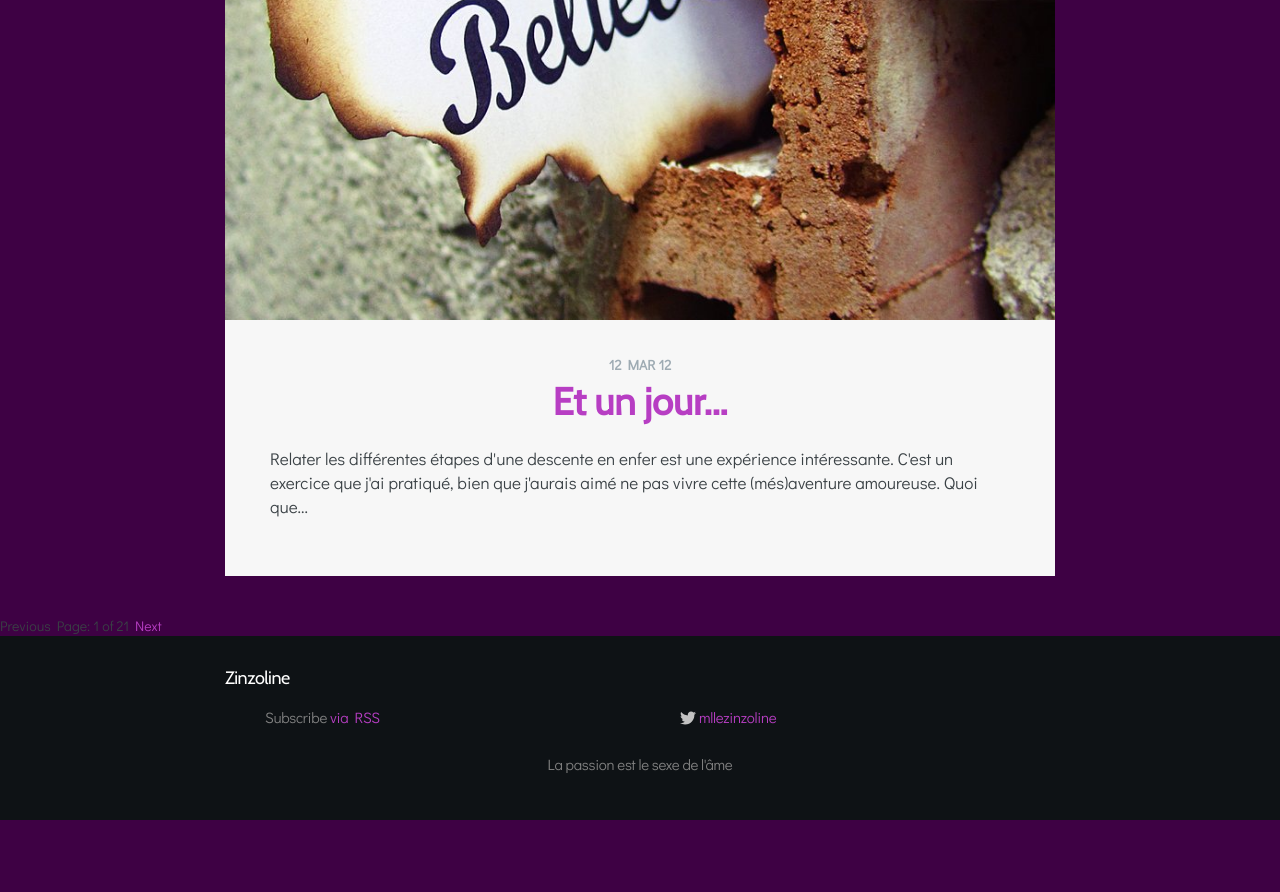
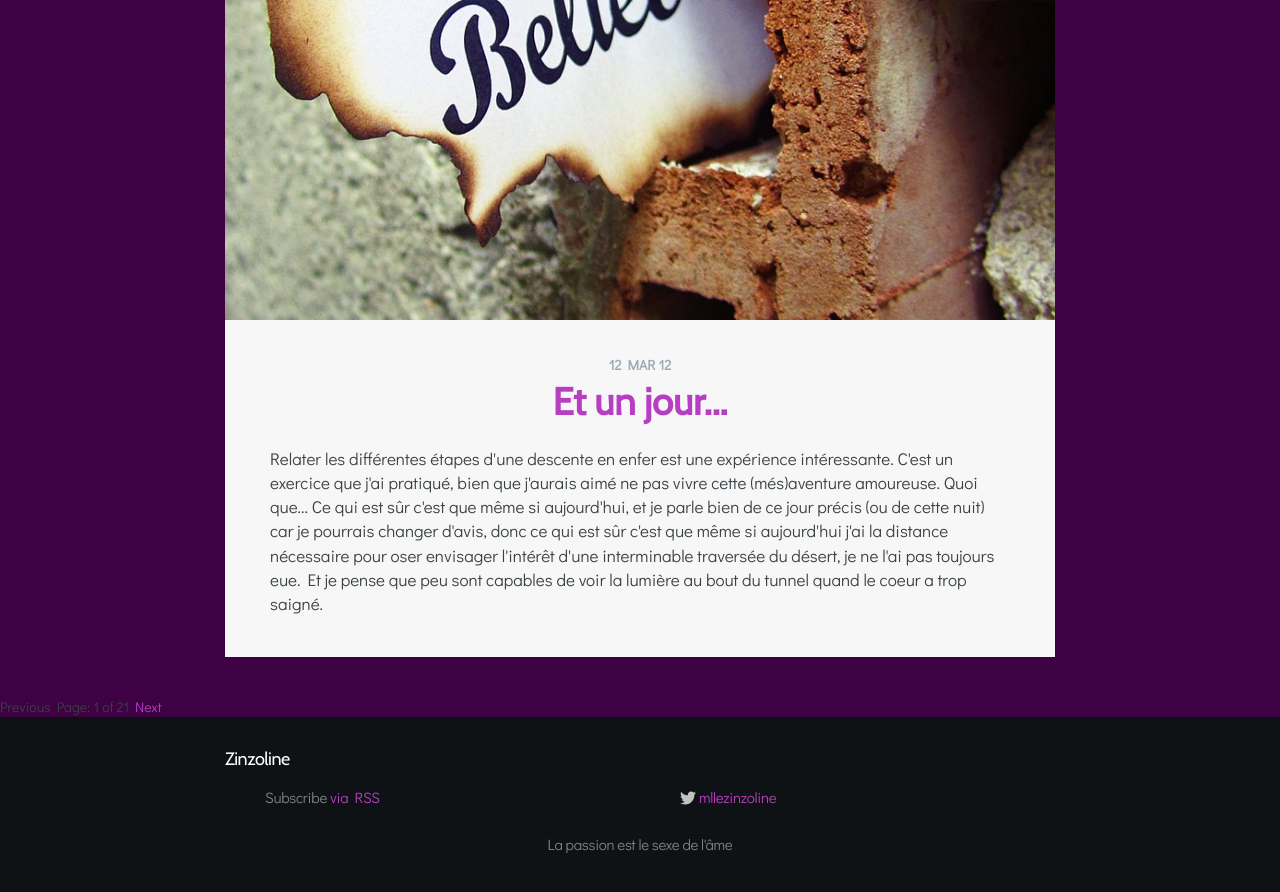
Before and after one commit to zinzoline/zinzoline.github.io, a Jekyll site: the page built from index.html, in a window 1280 px wide and 900 px high, scrolled down 4700 px. Shown: the top 892 px of the window. Built offline with Jekyll 4.4.1, drawn with Linux system fonts in a browser that asks for light colours; nearby versions of some CDN libraries; the list of posts is cut into pages by our own code; before the commit the page ends 5520 px from its top, so only the background shows below that.

Commit message:
Update _posts/2012-03-12-et-un-jour.markdown

```diff
--- a/_posts/2012-03-12-et-un-jour.markdown
+++ b/_posts/2012-03-12-et-un-jour.markdown
@@ -3,14 +3,18 @@ layout: post
 status: publish
 published: true
 title: Et un jour...
-author: '{"display_name"=>"Zinzoline", "login"=>"admin", "email"=>"mllezinzoline@hotmail.fr",
-  "url"=>"http://www.zinzoline.net"}'
+author: Zinzoline
 author_login: admin
 author_email: mllezinzoline@hotmail.fr
 author_url: http://www.zinzoline.net
-excerpt: "<p>Relater les différentes étapes d'une descente en enfer est une expérience
+excerpt: Relater les différentes étapes d'une descente en enfer est une expérience
   intéressante. C'est un exercice que j'ai pratiqué, bien que j'aurais aimé ne pas
-  vivre cette (més)aventure amoureuse. Quoi que...</p>"
+  vivre cette (més)aventure amoureuse. Quoi que... Ce qui est sûr c'est que même si
+  aujourd'hui, et je parle bien de ce jour précis (ou de cette nuit) car je pourrais
+  changer d'avis, donc ce qui est sûr c'est que même si aujourd'hui j'ai la distance
+  nécessaire pour oser envisager l'intérêt d'une interminable traversée du désert,
+  je ne l'ai pas toujours eue. Et je pense que peu sont capables de voir la lumière
+  au bout du tunnel quand le coeur a trop saigné.
 wordpress_id: 2290
 wordpress_url: http://www.zinzoline.net/?p=2290
 date: '2012-03-12 23:36:37 +0100'
```
Also changed, not shown: other parts of _posts/2012-03-12-et-un-jour.markdown (+1 -1 lines).
